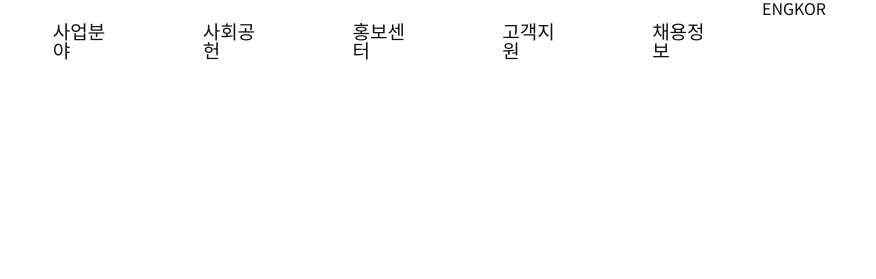
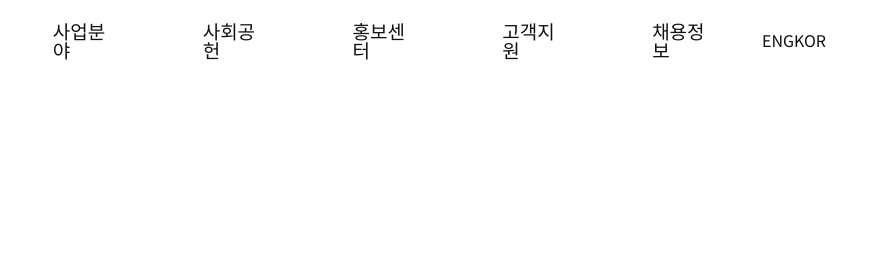
Before and after one commit to na2se/stx, a plain HTML site: page html/index.html in a window 1280 px wide. Shown: the top 279 px of the page, 404-1280 px from the left. Drawn offline with Linux system fonts and the light colour scheme.

Commit message:
헤더수정1

```diff
--- a/scss/layout.scss
+++ b/scss/layout.scss
@@ -53,5 +53,7 @@ body {
   }
   .language {
     display: flex;
+    height: 80px;
+    align-items: center;
   }
 }
```
Also changed, not shown: css/layout.css, css/layout.min.css.
